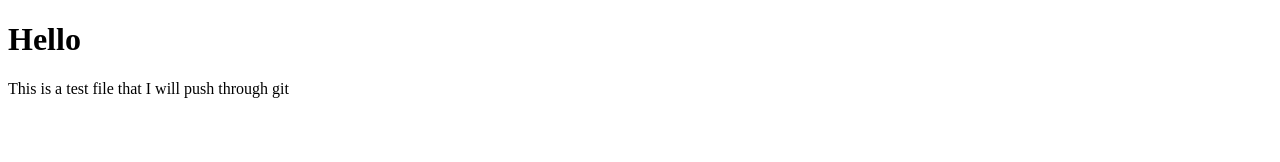
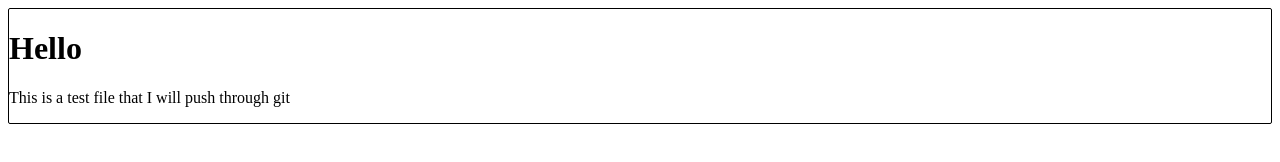
Before and after one commit to qasimnauman/demo_repo, a plain HTML site: page index.html in a window 1280 px wide. Drawn offline with Linux system fonts and the light colour scheme.

Commit message:
added css file and updated html file as well

```diff
--- a/index.html
+++ b/index.html
@@ -4,6 +4,7 @@
     <meta charset="UTF-8">
     <meta name="viewport" content="width=device-width, initial-scale=1.0">
     <title>Test File</title>
+    <link rel="stylesheet" href="style.css">
 </head>
 <body>
     <div>
--- /dev/null
+++ b/style.css
@@ -0,0 +1,4 @@
+div{
+    border: 1px solid black;
+    border-radius: 2px;
+}
```
